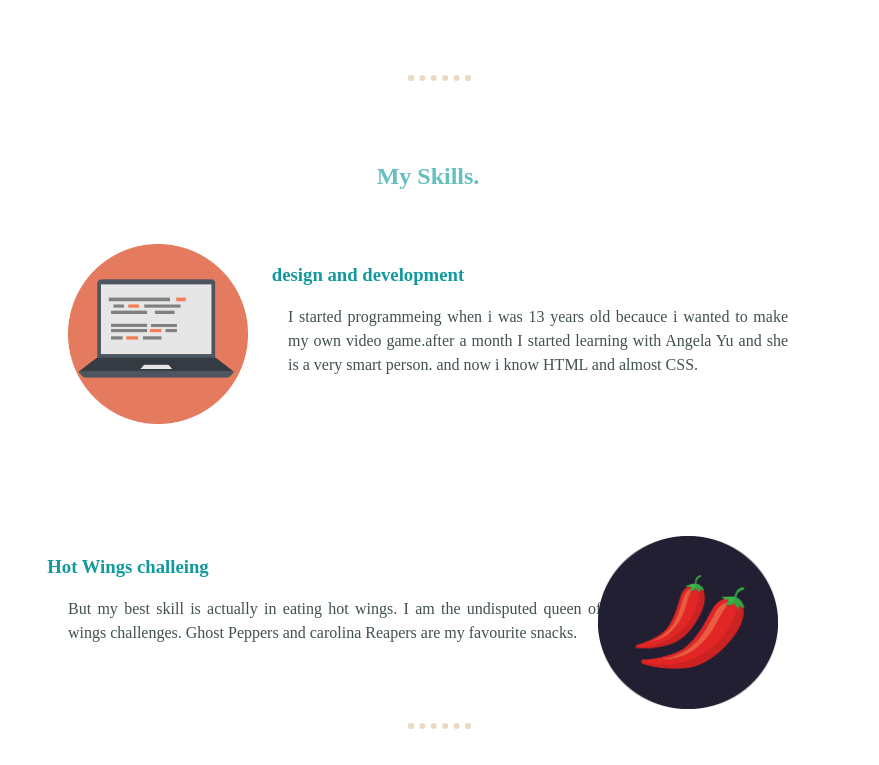
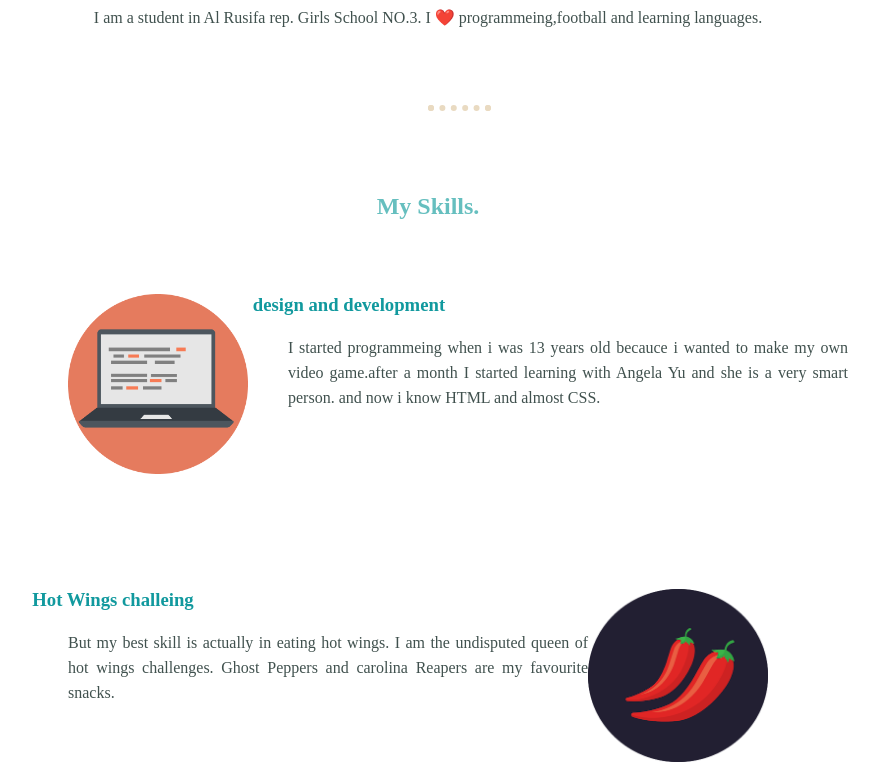
Before and after one commit to ayaprogramer/cv, a plain HTML site: page index.html in a window 1280 px wide. Shown: the part 1062-1827 px from the top of the page, without its empty margins (212-1091 px from the left). Drawn offline with Linux system fonts and the light colour scheme.

Commit message:
Update index.css

```diff
--- a/index.css
+++ b/index.css
@@ -22,17 +22,17 @@ body{
 .moun{
   position: relative;
   bottom: 130px;
+
 }
 .csean{
-  position: relative;
-  right: 100px;
-  top: 30px;
+  margin: 30px 100px auto auto;
+
 }
 hr{
   border: dotted #E9DAC1 6px;
   border-bottom: none;
   width: 4%;
-  margin-left: 620px;
+  margin-left: 640px;
 }
 .big{
   color: #66BFBF;
@@ -42,36 +42,35 @@ p{
 }
 .computer{
   float: left;
-  position: relative;
-  left: 280px;
-  bottom: 20px;
+  margin: auto auto 20px 280px;
+
   width: 180px;
 }
 .th3{
-  margin-right: 300px;
+  margin-right: 618px;
   color: #11999E;
 }
 .des{
   text-align: justify;
-  width: 500px;
+  width: 560px;
   margin-left: 500px;
-  line-height: 1.5;
+  line-height: 25px;
 }
 .chillies{
   width: 180px;
   float: right;
-  position: relative;
-  right: 290px;
-  bottom: 20px;
+  margin: auto 300px 60px auto;
+  display: inline-block;
+
 }
 .chill{
   width: 560px;
   margin-left: 280px;
   text-align: justify;
-  line-height:  1.5;
+  line-height:  25px;
 }
 .hot{
-  margin-right: 600px;
+  margin-right: 630px;
   color: #11999E;
 }
 .get{
```
